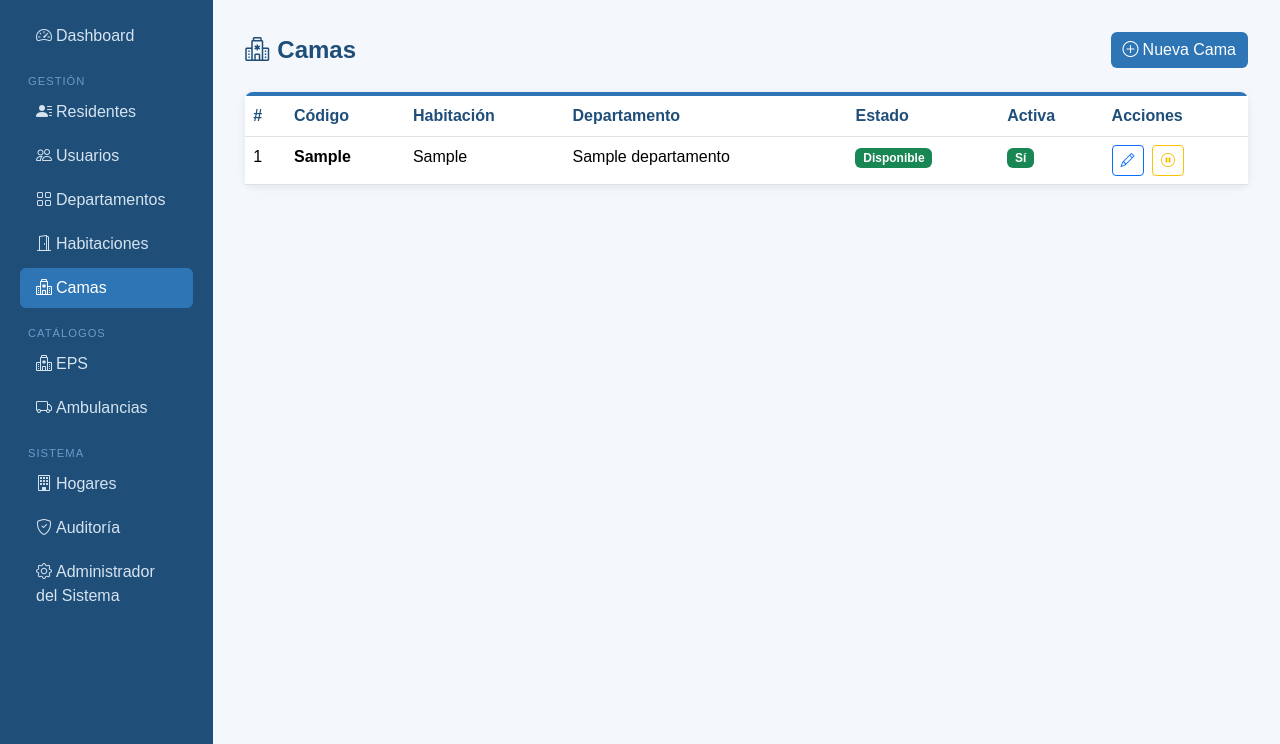
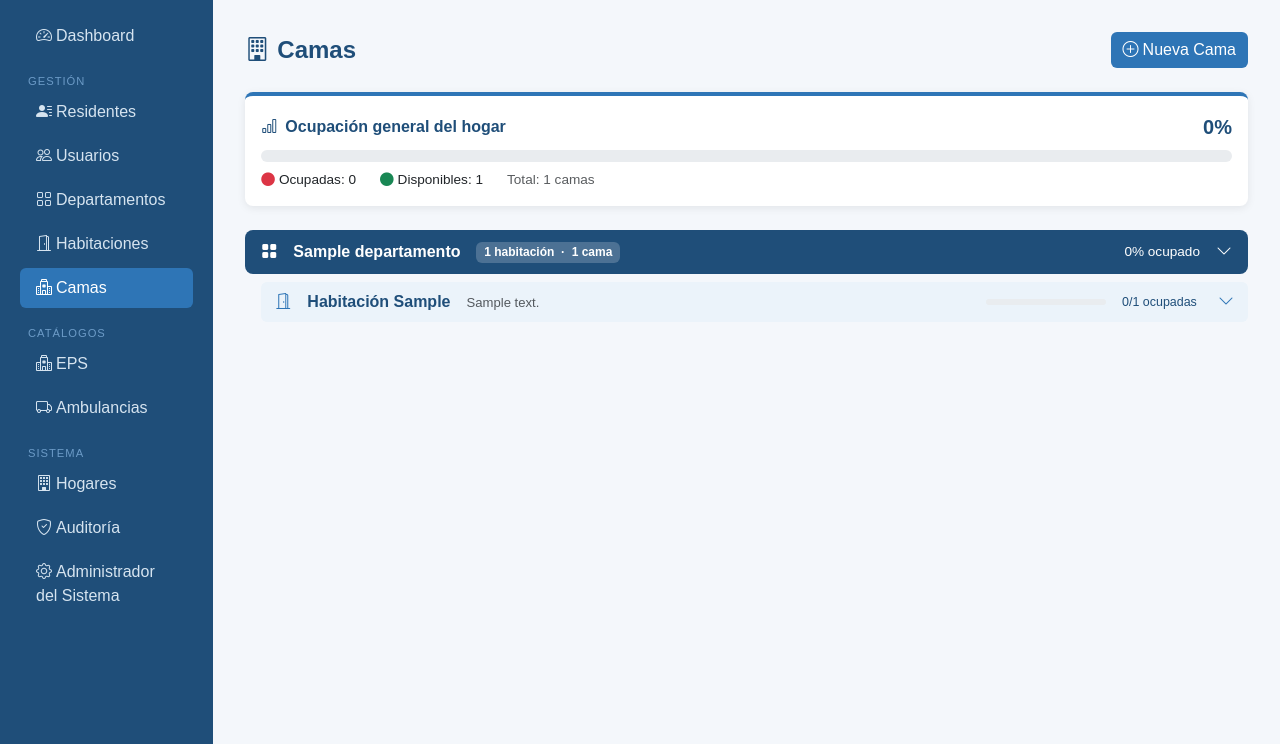
Before and after one commit to jmuneralopez/gammelcare, a Django app: page /infraestructura/camas/ in a window 1280 px wide. Shown: the part 58-802 px from the top of the page. Run offline with Django 5.2, Linux system fonts and the light colour scheme; a user stored in the database is signed in; tables that the repository leaves empty hold one stand-in row (values such as "Sample post").

Commit message:
feat: gestión de infraestructura jerárquica con collapsibles y barras de ocupación

```diff
--- a/infraestructura/views.py
+++ b/infraestructura/views.py
@@ -122,11 +122,72 @@ def habitacion_desactivar(request, pk):
 @administrador_requerido
 def cama_lista(request):
     hogar = request.user.hogar
-    camas = Cama.objects.filter(
-        habitacion__departamento__hogar=hogar
-    ).order_by('habitacion__numero', 'codigo')
+    from .models import Departamento, Habitacion, Cama
+
+    departamentos = Departamento.objects.filter(
+        hogar=hogar, activo=True
+    ).order_by('nombre')
+
+    data = []
+    total_camas = 0
+    total_ocupadas = 0
+
+    for dep in departamentos:
+        habitaciones_data = []
+        dep_camas = 0
+        dep_ocupadas = 0
+
+        habitaciones = Habitacion.objects.filter(
+            departamento=dep, activo=True
+        ).order_by('numero')
+
+        for hab in habitaciones:
+            camas = Cama.objects.filter(
+                habitacion=hab, activo=True
+            ).order_by('codigo')
+
+            ocupadas = camas.filter(estado='ocupada').count()
+            disponibles = camas.filter(estado='disponible').count()
+            mantenimiento = camas.filter(estado='mantenimiento').count()
+            total = camas.count()
+            pct = round((ocupadas / total * 100)) if total > 0 else 0
+            color = 'danger' if pct >= 80 else 'warning' if pct >= 50 else 'success'
+
+            dep_camas += total
+            dep_ocupadas += ocupadas
+
+            habitaciones_data.append({
+                'hab': hab,
+                'camas': camas,
+                'ocupadas': ocupadas,
+                'disponibles': disponibles,
+                'mantenimiento': mantenimiento,
+                'total': total,
+                'pct': pct,
+                'color': color,
+            })
+
+        total_camas += dep_camas
+        total_ocupadas += dep_ocupadas
+        dep_pct = round((dep_ocupadas / dep_camas * 100)) if dep_camas > 0 else 0
+
+        data.append({
+            'dep': dep,
+            'habitaciones': habitaciones_data,
+            'total_camas': dep_camas,
+            'ocupadas': dep_ocupadas,
+            'pct': dep_pct,
+        })
+
+    ocupacion_general = round((total_ocupadas / total_camas * 100)) if total_camas > 0 else 0
+    color_general = 'danger' if ocupacion_general >= 80 else 'warning' if ocupacion_general >= 50 else 'success'
+
     return render(request, 'infraestructura/cama_lista.html', {
-        'camas': camas
+        'data': data,
+        'total_camas': total_camas,
+        'total_ocupadas': total_ocupadas,
+        'ocupacion_general': ocupacion_general,
+        'color_general': color_general,
     })
 
 
--- a/templates/infraestructura/cama_lista.html
+++ b/templates/infraestructura/cama_lista.html
@@ -1,75 +1,204 @@
 {% extends 'base.html' %}
-{% block title %}GammelCare — Camas{% endblock %}
+{% block title %}GammelCare — Gestión de la Infraestructura{% endblock %}
+
+{% block extra_css %}
+<style>
+  .dep-header {
+    cursor: pointer;
+    background-color: #1F4E79;
+    color: white;
+    border-radius: 8px;
+    padding: 10px 16px;
+    display: flex;
+    justify-content: space-between;
+    align-items: center;
+    user-select: none;
+  }
+  .dep-header:hover { background-color: #2E75B6; }
+  .hab-header {
+    cursor: pointer;
+    background-color: #EBF3FA;
+    border-radius: 6px;
+    padding: 8px 14px;
+    display: flex;
+    justify-content: space-between;
+    align-items: center;
+    user-select: none;
+  }
+  .hab-header:hover { background-color: #D6E4F0; }
+  .collapse-icon { transition: transform 0.2s; }
+  .collapsed-icon { transform: rotate(-90deg); }
+  .cama-badge {
+    display: inline-flex;
+    align-items: center;
+    gap: 6px;
+    border-radius: 6px;
+    padding: 4px 10px;
+    font-size: 0.82rem;
+    font-weight: 600;
+    border: 1px solid;
+  }
+  .cama-ocupada { background-color:#fff0f0; border-color:#f5c6cb; color:#721c24; }
+  .cama-disponible { background-color:#f0fff4; border-color:#c3e6cb; color:#155724; }
+  .cama-mantenimiento { background-color:#fff8e1; border-color:#ffeeba; color:#856404; }
+</style>
+{% endblock %}
 
 {% block content %}
 <div class="d-flex justify-content-between align-items-center mb-4">
   <h4 class="fw-bold mb-0" style="color:#1F4E79;">
-    <i class="bi bi-hospital me-2"></i>Camas
+    <i class="bi bi-building me-2"></i>Camas
   </h4>
   <a href="{% url 'cama_crear' %}" class="btn btn-gc">
     <i class="bi bi-plus-circle me-1"></i>Nueva Cama
   </a>
 </div>
 
-<div class="card card-gc">
-  <div class="card-body p-0">
-    <table class="table table-hover mb-0">
-      <thead style="background-color:#D6E4F0;">
-        <tr>
-          <th style="color:#1F4E79;">#</th>
-          <th style="color:#1F4E79;">Código</th>
-          <th style="color:#1F4E79;">Habitación</th>
-          <th style="color:#1F4E79;">Departamento</th>
-          <th style="color:#1F4E79;">Estado</th>
-          <th style="color:#1F4E79;">Activa</th>
-          <th style="color:#1F4E79;">Acciones</th>
-        </tr>
-      </thead>
-      <tbody>
-        {% for cama in camas %}
-        <tr>
-          <td>{{ cama.pk }}</td>
-          <td class="fw-semibold">{{ cama.codigo }}</td>
-          <td>{{ cama.habitacion.numero }}</td>
-          <td>{{ cama.habitacion.departamento.nombre }}</td>
-          <td>
-            {% if cama.estado == 'disponible' %}
-              <span class="badge bg-success">Disponible</span>
-            {% elif cama.estado == 'ocupada' %}
-              <span class="badge bg-danger">Ocupada</span>
-            {% else %}
-              <span class="badge bg-warning text-dark">Mantenimiento</span>
+<!-- OCUPACIÓN GENERAL -->
+<div class="card card-gc mb-4">
+  <div class="card-body">
+    <div class="d-flex justify-content-between align-items-center mb-2">
+      <h6 class="fw-bold mb-0" style="color:#1F4E79;">
+        <i class="bi bi-bar-chart me-2"></i>Ocupación general del hogar
+      </h6>
+      <span class="fw-bold fs-5" style="color:#1F4E79;">{{ ocupacion_general }}%</span>
+    </div>
+    <div class="progress mb-2" style="height:12px; border-radius:6px;">
+      <div class="progress-bar bg-{{ color_general }}" role="progressbar"
+           style="width:{{ ocupacion_general }}%;">
+      </div>
+    </div>
+    <div class="d-flex gap-4 mt-1" style="font-size:0.85rem;">
+      <span><i class="bi bi-circle-fill text-danger me-1"></i>Ocupadas: {{ total_ocupadas }}</span>
+      <span><i class="bi bi-circle-fill text-success me-1"></i>Disponibles: {{ total_camas|add:"-0" }}</span>
+      <span class="text-muted">Total: {{ total_camas }} camas</span>
+    </div>
+  </div>
+</div>
+
+<!-- JERARQUÍA DEPARTAMENTO → HABITACIÓN → CAMAS -->
+{% for dep_data in data %}
+<div class="mb-3">
+
+  <!-- DEPARTAMENTO -->
+  <div class="dep-header mb-2"
+       data-bs-toggle="collapse"
+       data-bs-target="#dep-{{ dep_data.dep.pk }}">
+    <div class="d-flex align-items-center gap-3">
+      <i class="bi bi-grid-fill"></i>
+      <span class="fw-bold fs-6">{{ dep_data.dep.nombre }}</span>
+      <span class="badge" style="background-color:rgba(255,255,255,0.2); font-size:0.75rem;">
+        {{ dep_data.habitaciones|length }} habitación{% if dep_data.habitaciones|length != 1 %}es{% endif %}
+        &nbsp;·&nbsp;
+        {{ dep_data.total_camas }} cama{% if dep_data.total_camas != 1 %}s{% endif %}
+      </span>
+    </div>
+    <div class="d-flex align-items-center gap-3">
+      <span style="font-size:0.85rem;">{{ dep_data.pct }}% ocupado</span>
+      <i class="bi bi-chevron-down collapse-icon"></i>
+    </div>
+  </div>
+
+  <div class="collapse show" id="dep-{{ dep_data.dep.pk }}">
+    <div class="ps-3">
+
+      {% for hab_data in dep_data.habitaciones %}
+      <div class="mb-2">
+
+        <!-- HABITACIÓN -->
+        <div class="hab-header"
+             data-bs-toggle="collapse"
+             data-bs-target="#hab-{{ hab_data.hab.pk }}">
+          <div class="d-flex align-items-center gap-3">
+            <i class="bi bi-door-open" style="color:#2E75B6;"></i>
+            <span class="fw-semibold" style="color:#1F4E79;">
+              Habitación {{ hab_data.hab.numero }}
+            </span>
+            {% if hab_data.hab.descripcion %}
+            <span class="text-muted" style="font-size:0.82rem;">{{ hab_data.hab.descripcion }}</span>
             {% endif %}
-          </td>
-          <td>
-            {% if cama.activo %}
-              <span class="badge bg-success">Sí</span>
-            {% else %}
-              <span class="badge bg-secondary">No</span>
-            {% endif %}
-          </td>
-          <td>
+          </div>
+          <div class="d-flex align-items-center gap-3">
+            <div style="width:120px;">
+              <div class="progress" style="height:6px; border-radius:3px;">
+                <div class="progress-bar bg-{{ hab_data.color }}"
+                     style="width:{{ hab_data.pct }}%;"></div>
+              </div>
+            </div>
+            <span style="font-size:0.78rem; color:#1F4E79; min-width:80px;">
+              {{ hab_data.ocupadas }}/{{ hab_data.total }} ocupadas
+            </span>
+            <i class="bi bi-chevron-down collapse-icon" style="color:#2E75B6;"></i>
+          </div>
+        </div>
+
+        <!-- CAMAS -->
+        <div class="collapse" id="hab-{{ hab_data.hab.pk }}">
+          <div class="ps-4 pt-2 pb-1 d-flex flex-wrap gap-2">
+            {% for cama in hab_data.camas %}
+            <div class="cama-badge
+              {% if cama.estado == 'ocupada' %}cama-ocupada
+              {% elif cama.estado == 'disponible' %}cama-disponible
+              {% else %}cama-mantenimiento{% endif %}">
+              <i class="bi bi-{% if cama.estado == 'ocupada' %}person-fill{% elif cama.estado == 'disponible' %}check-circle{% else %}tools{% endif %}"></i>
+              <span>{{ cama.codigo }}</span>
+              <div class="d-flex gap-1 ms-1">
                 <a href="{% url 'cama_editar' cama.pk %}"
-               class="btn btn-sm btn-outline-primary me-1">
+                   class="btn btn-sm btn-outline-secondary"
+                   style="padding:1px 5px; font-size:0.68rem;">
                   <i class="bi bi-pencil"></i>
                 </a>
                 <a href="{% url 'cama_desactivar' cama.pk %}"
-               class="btn btn-sm {% if cama.activo %}btn-outline-warning{% else %}btn-outline-success{% endif %}"
-               onclick="return confirm('¿Confirma cambiar el estado de esta cama?')">
+                   class="btn btn-sm btn-outline-secondary"
+                   style="padding:1px 5px; font-size:0.68rem;"
+                   onclick="return confirm('¿Confirma cambiar el estado?')">
                   <i class="bi bi-{% if cama.activo %}pause-circle{% else %}play-circle{% endif %}"></i>
                 </a>
-          </td>
-        </tr>
-        {% empty %}
-        <tr>
-          <td colspan="7" class="text-center text-muted py-4">
-            <i class="bi bi-inbox fs-4 d-block mb-2"></i>
-            No hay camas registradas.
-          </td>
-        </tr>
-        {% endfor %}
-      </tbody>
-    </table>
               </div>
             </div>
+            {% empty %}
+            <span class="text-muted" style="font-size:0.85rem;">Sin camas registradas.</span>
+            {% endfor %}
+          </div>
+        </div>
+
+      </div>
+      {% empty %}
+      <div class="text-muted ps-3 py-2" style="font-size:0.85rem;">
+        Sin habitaciones registradas.
+      </div>
+      {% endfor %}
+
+    </div>
+  </div>
+
+</div>
+{% empty %}
+<div class="card card-gc">
+  <div class="card-body text-center text-muted py-4">
+    <i class="bi bi-inbox fs-3 d-block mb-2"></i>
+    No hay departamentos registrados.
+  </div>
+</div>
+{% endfor %}
+
 {% endblock %}
+
+{% block extra_js %}
+<script>
+document.addEventListener('DOMContentLoaded', function() {
+  document.querySelectorAll('[data-bs-toggle="collapse"]').forEach(function(el) {
+    const targetId = el.getAttribute('data-bs-target');
+    const target = document.querySelector(targetId);
+    const icon = el.querySelector('.collapse-icon');
+    if (!icon || !target) return;
+    target.addEventListener('show.bs.collapse', function() {
+      icon.style.transform = 'rotate(0deg)';
+    });
+    target.addEventListener('hide.bs.collapse', function() {
+      icon.style.transform = 'rotate(-90deg)';
+    });
+  });
+});
+</script>
+{% endblock %}
```
Lines whose indentation alone changed are shown as unchanged.
